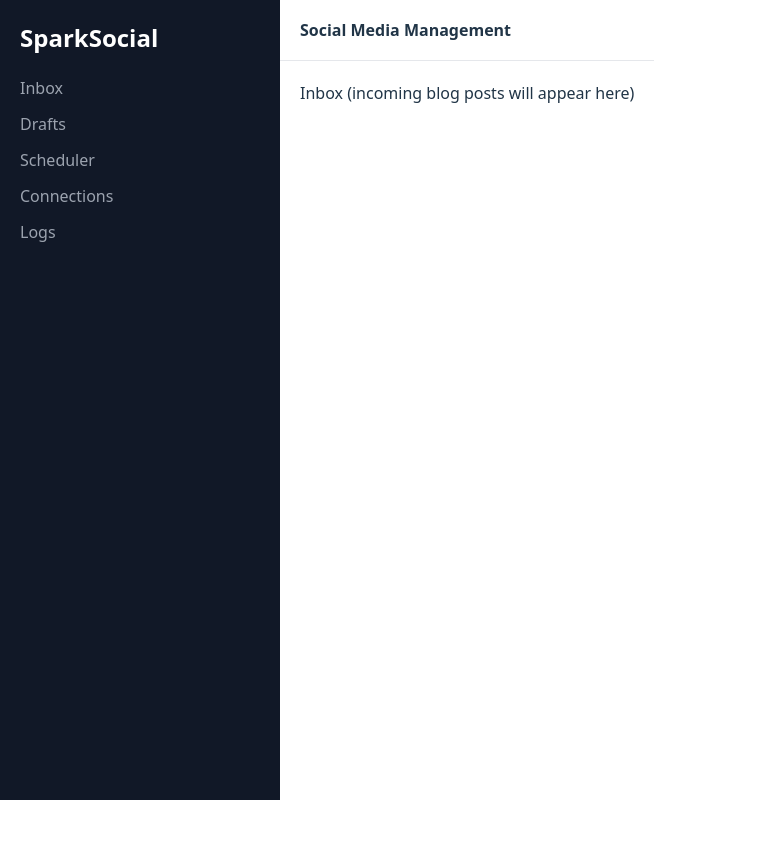
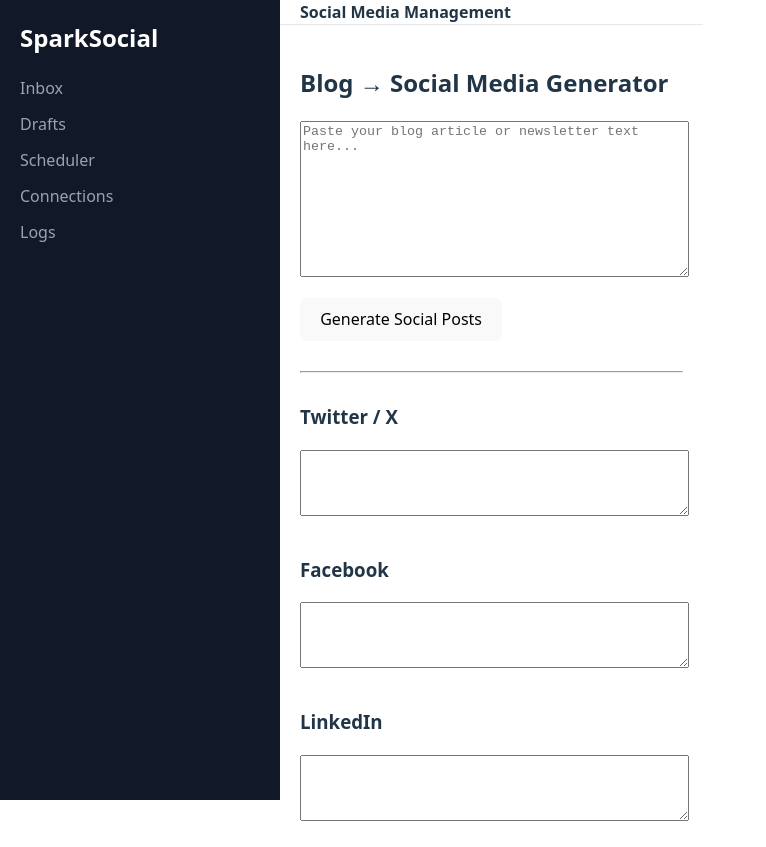
Before and after one commit to Mikekellydev/social-sparkwave, a React (Vite) app: page / in a window 1280 px wide. Shown: the whole page, without its empty margins (0-766 px from the left). Before the commit the page ends 800 px from the top, so only its background shows below. Built offline with nearby package versions, Linux system fonts and the light colour scheme.

Commit message:
Add blog to social generator

```diff
--- a/src/App.jsx
+++ b/src/App.jsx
@@ -26,7 +26,76 @@ function Layout({ children }) {
 }
 
 function Inbox() {
-  return <div>Inbox (incoming blog posts will appear here)</div>;
+  const [blogText, setBlogText] = React.useState("");
+  const [twitter, setTwitter] = React.useState("");
+  const [facebook, setFacebook] = React.useState("");
+  const [linkedin, setLinkedin] = React.useState("");
+
+  function generatePosts() {
+    if (!blogText) return;
+
+    const summary = blogText.slice(0, 220);
+
+    setTwitter(summary + " #blog #insight");
+
+    setFacebook(
+      "I just shared a new article and wanted to highlight one thought:\n\n" +
+      summary +
+      "\n\nWhat do you think?"
+    );
+
+    setLinkedin(
+      "New article reflection:\n\n" +
+      summary +
+      "\n\nCurious how others approach this."
+    );
+  }
+
+  return (
+    <div>
+
+      <h2>Blog → Social Media Generator</h2>
+
+      <textarea
+        rows="10"
+        style={{ width: "100%", marginBottom: "15px" }}
+        placeholder="Paste your blog article or newsletter text here..."
+        value={blogText}
+        onChange={(e) => setBlogText(e.target.value)}
+      />
+
+      <button onClick={generatePosts}>
+        Generate Social Posts
+      </button>
+
+      <hr style={{ margin: "30px 0" }} />
+
+      <h3>Twitter / X</h3>
+      <textarea
+        rows="4"
+        style={{ width: "100%", marginBottom: "15px" }}
+        value={twitter}
+        readOnly
+      />
+
+      <h3>Facebook</h3>
+      <textarea
+        rows="4"
+        style={{ width: "100%", marginBottom: "15px" }}
+        value={facebook}
+        readOnly
+      />
+
+      <h3>LinkedIn</h3>
+      <textarea
+        rows="4"
+        style={{ width: "100%" }}
+        value={linkedin}
+        readOnly
+      />
+
+    </div>
+  );
 }
 function Drafts() {
   return <div>Drafts</div>;
```
